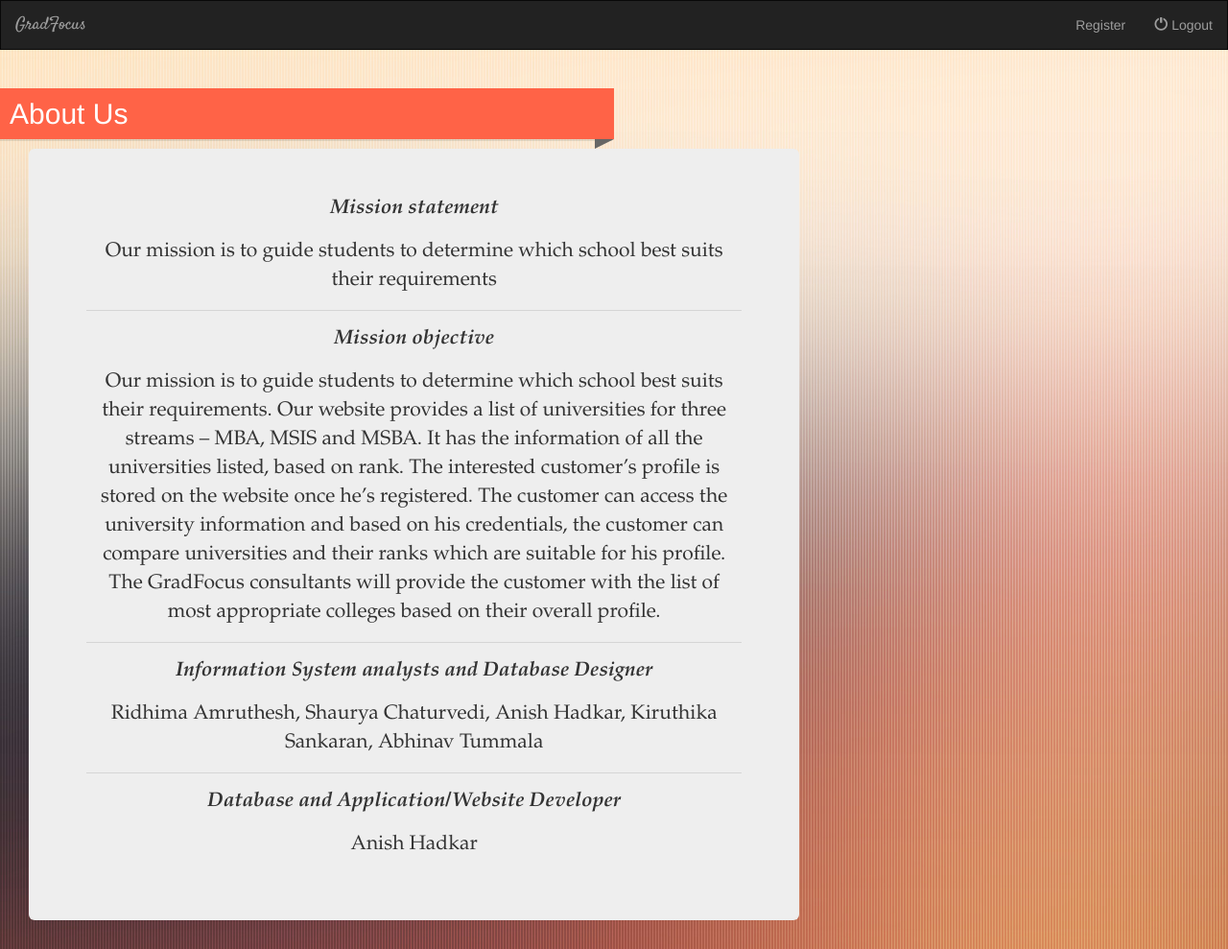
After one commit to hadkarAnish/GradFocus, a Django app: page /about1/ in a window 1280 px wide. The commit adds this page. Shown: the whole page at 96% size. Run offline with Django 3.2, Linux system fonts and the light colour scheme; some libraries are stand-ins or nearby versions.

Commit message:
Fixed for index scroll for unis,city and programs. Other fixes

```diff
--- /dev/null
+++ b/rankings/templates/rankings/about_details.html
@@ -0,0 +1,87 @@
+{% extends 'rankings/base2.html' %}
+{% block title %}GradFocus: About Us{% endblock %}
+
+{% block body %}
+<style>
+.city {
+    background-color: tomato;
+    color: white;
+    padding: 10px;
+}
+p.anish {
+    font-family: "Palatino Linotype", "Book Antiqua", Palatino, serif;
+}
+hr {
+    display: block;
+    height: 1px;
+    border: 0;
+    border-top: 1px solid #ccc;
+    margin: 1em 0;
+    padding: 0;
+}
+
+h2 {
+    width:50%;
+    padding: 10px 20px 10px 10px;
+    margin-right: -20px;
+    -moz-box-shadow: -2px 2px 0 rgba(0,0,0,0.1);
+    -webkit-box-shadow: -2px 2px 0 rgba(0,0,0,0.1);
+    -o-box-shadow: -2px 2px 0 rgba(0,0,0,0.1);
+    box-shadow: -2px 2px 0 rgba(0,0,0,0.1);
+    background:red;
+    position:relative;
+}
+
+ h2:before {
+   content:'';
+   width: 0;
+    height: 0;
+    border-color: #666 transparent transparent #666;
+    border-style: solid;
+    border-width: 5px 10px;
+    position: absolute;
+    right: 0;
+    bottom: -10px;
+}
+</style>
+
+
+<div class="container-fluid center-block">
+    <div class="row">
+        <h2 class="city">About Us</h2>
+        <div class="col-sm-12 col-md-12">
+            <div class="container-fluid center-block">
+                <div class="row">
+                    <div class="col-md-8">
+                        <div class="jumbotron">
+
+                            <center><p class="anish"><strong><i>Mission statement</i></strong></p>
+                            <p class="anish">Our mission is to guide students to determine which school best suits
+                            their requirements</p></center>
+                            <hr>
+                            <center><p class="anish"><strong><i>Mission objective</i></strong></p>
+                                <p class="anish">Our mission is to guide students to determine which school best suits their requirements. Our website
+                                    provides a list of universities for three streams – MBA, MSIS and MSBA. It has the information of all the universities
+                                    listed, based on rank. The interested customer’s profile is stored on the website once he’s registered. The customer
+                                    can access the university information and based on his credentials, the customer can compare universities and their
+                                    ranks which are suitable for his profile. The GradFocus consultants will provide the customer with the list of most
+                                    appropriate colleges based on their overall profile.</p></center>
+                            <hr>
+
+                            <center><p class="anish"><strong><i>Information System analysts and Database Designer</i></strong></p>
+                                <p class="anish">Ridhima Amruthesh, Shaurya Chaturvedi, Anish Hadkar, Kiruthika Sankaran, Abhinav Tummala</p>
+                            </center>
+                            <hr>
+
+                            <center><p class="anish"><strong><i>Database and Application/Website Developer</i></strong></p>
+                                <p class="anish">Anish Hadkar</p>
+                            </center>
+
+                        </div>
+                    </div>
+                </div>
+            </div>
+        </div>
+    </div>
+</div>
+{% endblock %}
--- a/rankings/templates/rankings/details.html
+++ b/rankings/templates/rankings/details.html
@@ -12,7 +12,7 @@
                         {% if city.logo %}
                         <img src="{{ city.logo.url }}" class="img-responsive img-thumbnail">
                         {% else %}
-                        <h3>No image to display</h3>
+                        <!--<h3 style="color:black;">No image to display</h3>-->
                         {% endif %}
                     </a>
                     <center><h1><h9>{{ city.name }}</h9></h1></center>
--- a/rankings/templates/rankings/matches_details.html
+++ b/rankings/templates/rankings/matches_details.html
@@ -7,7 +7,7 @@
         <div class="col-sm-12 col-md-12">
 
             <ul class="nav nav-pills">
-                <li role="presentation"><a href="{% url 'admin:rankings_matches_changelist' %}">Add Interests</a></li>
+                <li role="presentation"><a href="{% url 'admin:rankings_matches_changelist' %}">Add Matches</a></li>
             </ul>
 
             <div class="panel panel-default">
--- a/rankings/templates/rankings/university_details.html
+++ b/rankings/templates/rankings/university_details.html
@@ -12,7 +12,7 @@
                         {% if university.logo %}
                         <img src="{{ university.logo.url }}" class="img-responsive img-thumbnail">
                         {% else %}
-                        <h3>No image to display</h3>
+                        <!--<h3 style="color:black;">No image to display</h3>-->
                         {% endif %}
                     </a>
                     <h9>
--- a/rankings/urls.py
+++ b/rankings/urls.py
@@ -47,4 +47,6 @@ urlpatterns = [
 
     url(r'^student/$', views.IndexViewStudent.as_view(), name='student_details'),
     url(r'^matches/$', views.MatchesView.as_view(), name='matches_details'),
+
+    url(r'^about1/', views.AboutPageView.as_view(), name='about1'),
 ]
--- a/rankings/views.py
+++ b/rankings/views.py
@@ -2,6 +2,7 @@ from django.views import generic
 from django.db import connection
 from .models import City, University, Program, Student, Course
 from django.views.generic.edit import CreateView, UpdateView, DeleteView, View
+from django.views.generic import TemplateView
 from django.core.urlresolvers import reverse_lazy
 from django.shortcuts import render, redirect
 from django.contrib.auth import authenticate, login, logout
@@ -199,6 +200,10 @@ class CourseDelete(LoginRequiredMixin, DeleteView):
     success_url = reverse_lazy()
 
 
+class AboutPageView(TemplateView):
+    template_name = 'rankings/about_details.html'
+
+
 # login logout
 
 def logout_user(request):
```
Also changed, not shown: rankings/templates/rankings/index.html (+11 -6 lines).
